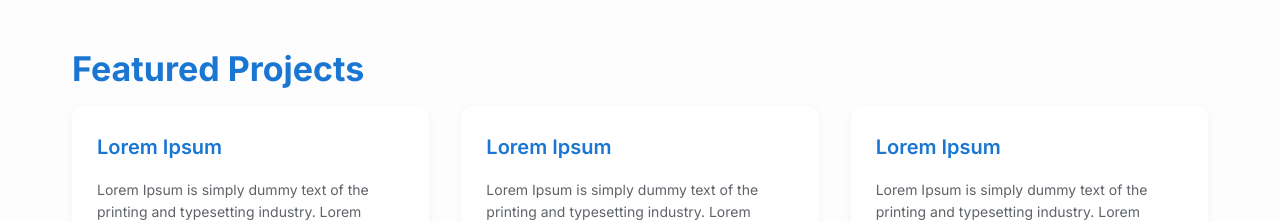
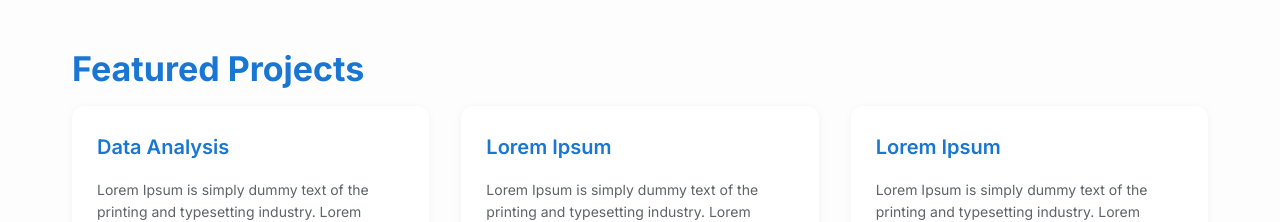
Before and after one commit to viraj-dhane/viraj-dhane.github.io, a React (Vite) app: page / in a window 1280 px wide. Shown: the part 2000-2222 px from the top of the page. Built offline with nearby package versions, Linux system fonts and the light colour scheme.

Commit message:
Resume File Renamed

```diff
--- a/src/components/Projects.tsx
+++ b/src/components/Projects.tsx
@@ -25,7 +25,7 @@ interface Project {
 
 const projects: Project[] = [
     {
-    title: "Lorem Ipsum",
+    title: "Data Analysis",
     description:
       "Lorem Ipsum is simply dummy text of the printing and typesetting industry. Lorem Ipsum has been the industry's standard dummy text ever since the 1500s, when an unknown printer took a galley of type and scrambled it to make a type specimen book. It has survived not only five centuries",
     tags: ["HTML", "CSS"],
```
Also changed, not shown: 1 other file (tests, documents, lock files or other folders).
